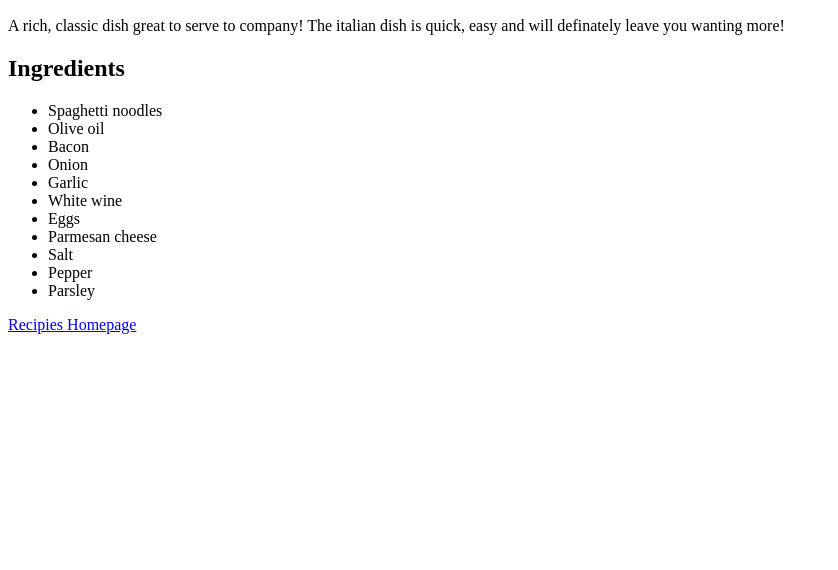
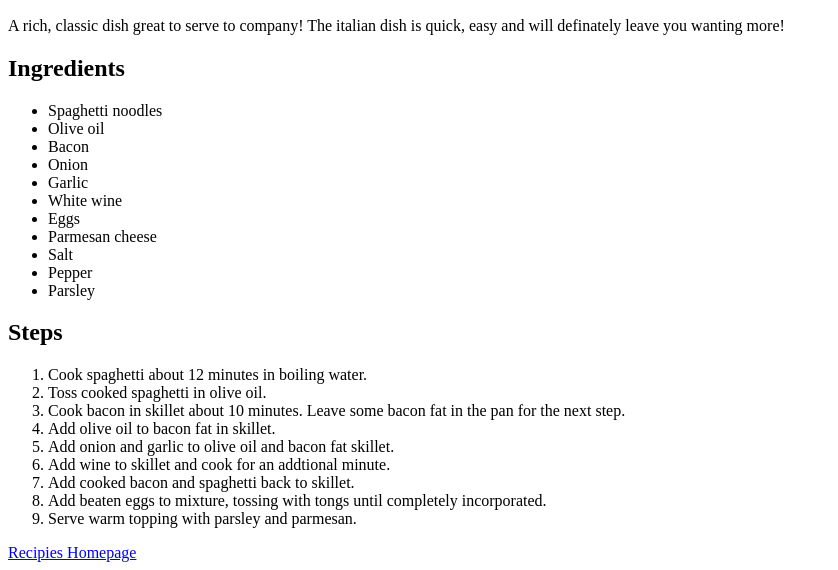
Before and after one commit to CodeGuy5280/odin-recipies, a plain HTML site: page recipies/carbonara.html in a window 1280 px wide. Shown: the part 434-1004 px from the top of the page, without its empty margins (0-838 px from the left). Before the commit the page ends 800 px from the top, so only its background shows below. Drawn offline with Linux system fonts and the light colour scheme.

Commit message:
Added cooking steps to carbonara.

```diff
--- a/recipies/carbonara.html
+++ b/recipies/carbonara.html
@@ -50,6 +50,36 @@
                 Parsley
             </li>
         </ul>
+        <h2>Steps</h2>
+        <ol>
+            <li>
+                Cook spaghetti about 12 minutes in boiling water.
+            </li>
+            <li>
+                Toss cooked spaghetti in olive oil.
+            </li>
+            <li>
+                Cook bacon in skillet about 10 minutes. Leave some bacon fat in the pan for the next step.
+            </li>
+            <li>
+                Add olive oil to bacon fat in skillet.
+            </li>
+            <li>
+                Add onion and garlic to olive oil and bacon fat skillet.
+            </li>
+            <li>
+                Add wine to skillet and cook for an addtional minute.
+            </li>
+            <li>
+                Add cooked bacon and spaghetti back to skillet.
+            </li>
+            <li>
+                Add beaten eggs to mixture, tossing with tongs until completely incorporated.
+            </li>
+            <li>
+                Serve warm topping with parsley and parmesan.
+            </li>
+        </ol>
 
 <a href="/index.html">Recipies Homepage</a>
 </body>
```
